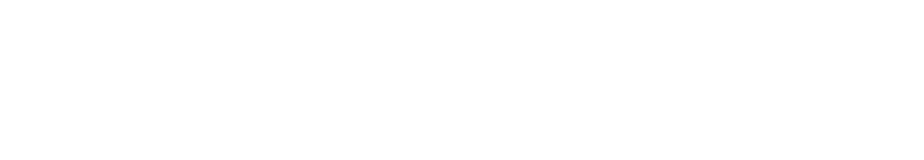
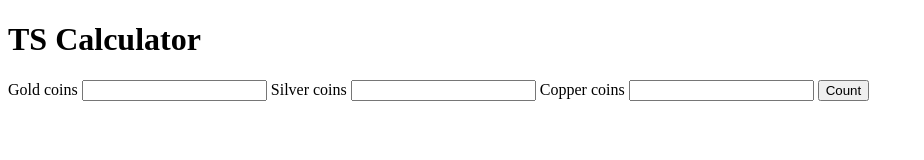
Before and after one commit to qkiczw/tscalculator, a website: page public/index.html in a window 1280 px wide. Shown: the whole page, without its empty margins (0-924 px from the left). Drawn offline with Linux system fonts and the light colour scheme.

Commit message:
Add html code to build inputs and button.

```diff
--- a/public/index.html
+++ b/public/index.html
@@ -7,6 +7,30 @@
     <title>TS Calculator from udemy Course</title>
 </head>
 <body>
+    <h1>TS Calculator</h1>
+    <main>
+        <section>
+            <form action="">
+                <label for="gold-coins">
+                    Gold coins
+                    <input type="number" id="gold-coins">
+                </label>
+                <label for="silver-coins">
+                    Silver coins
+                    <input type="number" id="silver-coins">
+                </label>
+                <label for="copper-coins">
+                    Copper coins
+                    <input type="number" id="copper-coins">
+                </label>
+                <button id="count">Count</button>
+            </form>
+        </section>
+        <section>
+            <div class="result">
 
+            </div>
+        </section>
+    </main>
 </body>
 </html>
```
